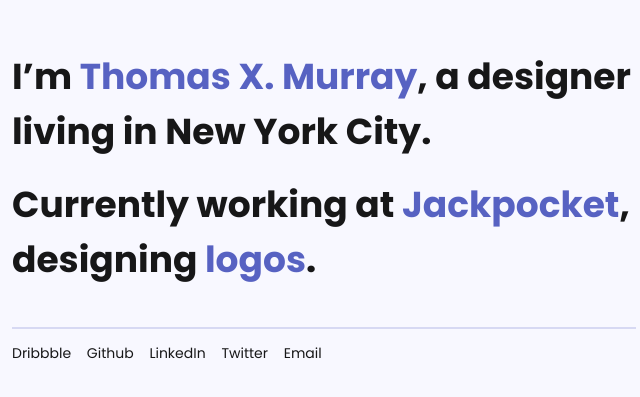
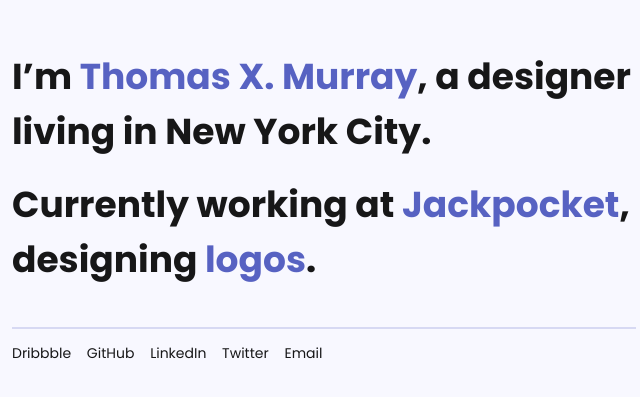
Before and after one commit to txmurray/personal-site, a plain HTML site: page index.html in a window 1280 px wide. Shown: the part 181-578 px from the top of the page, 316-956 px from the left. Drawn offline with Linux system fonts and the light colour scheme.

Commit message:
Fix GitHub capitalization

```diff
--- a/index.html
+++ b/index.html
@@ -17,7 +17,7 @@
         <h1 class="hero">Currently working at <span class="highlight"><a href="https://jackpocket.com/">Jackpocket</a></span>, designing <span class="" id="deliverable">products</span><span class="period">.</span></h1>
         <ul class="social-links">
             <li><a href="https://dribbble.com/thomasxmurray">Dribbble</a></li>
-            <li><a href="https://github.com/txmurray">Github</a></li>
+            <li><a href="https://github.com/txmurray">GitHub</a></li>
             <li><a href="https://www.linkedin.com/in/thomas-murray-86778953/">LinkedIn</a></li>
             <li><a href="https://twitter.com/txmur">Twitter</a></li>
             <li><a href="mailto:hello@txmurray.design">Email</a></li>
```
